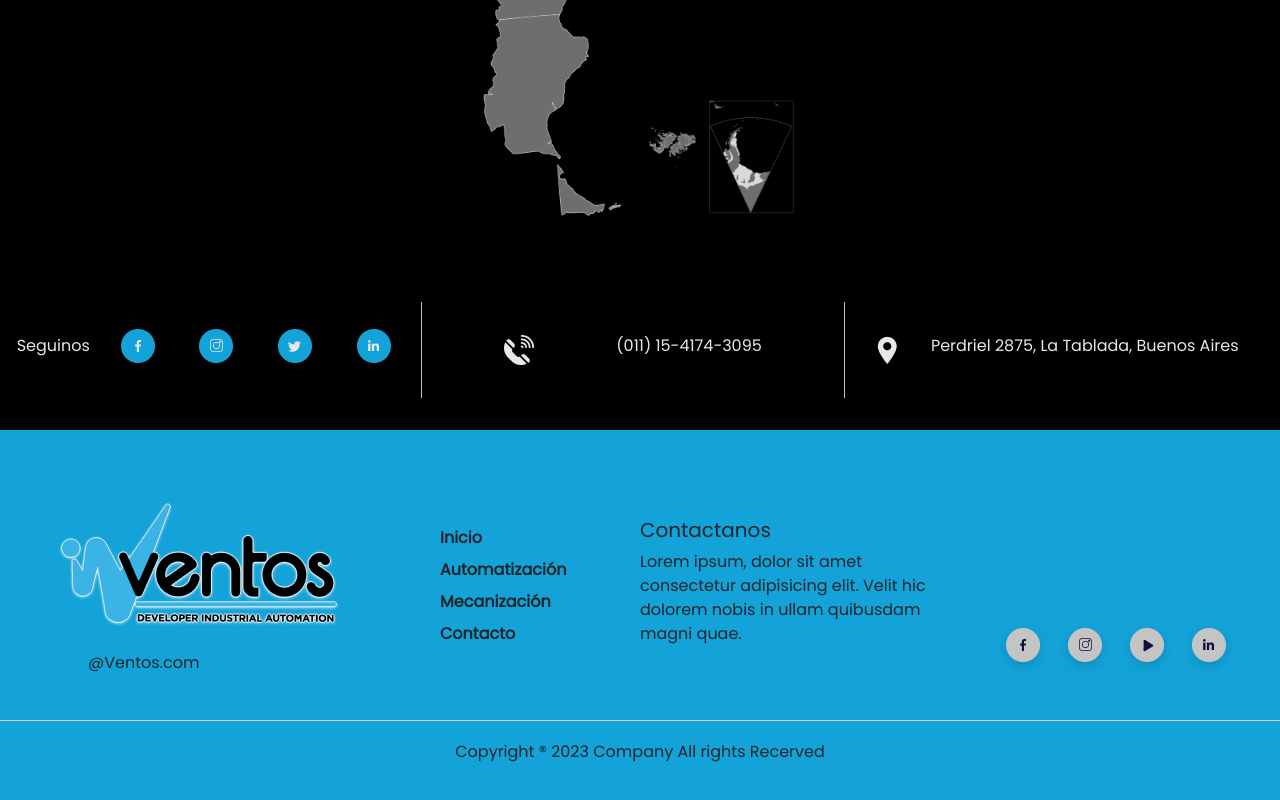
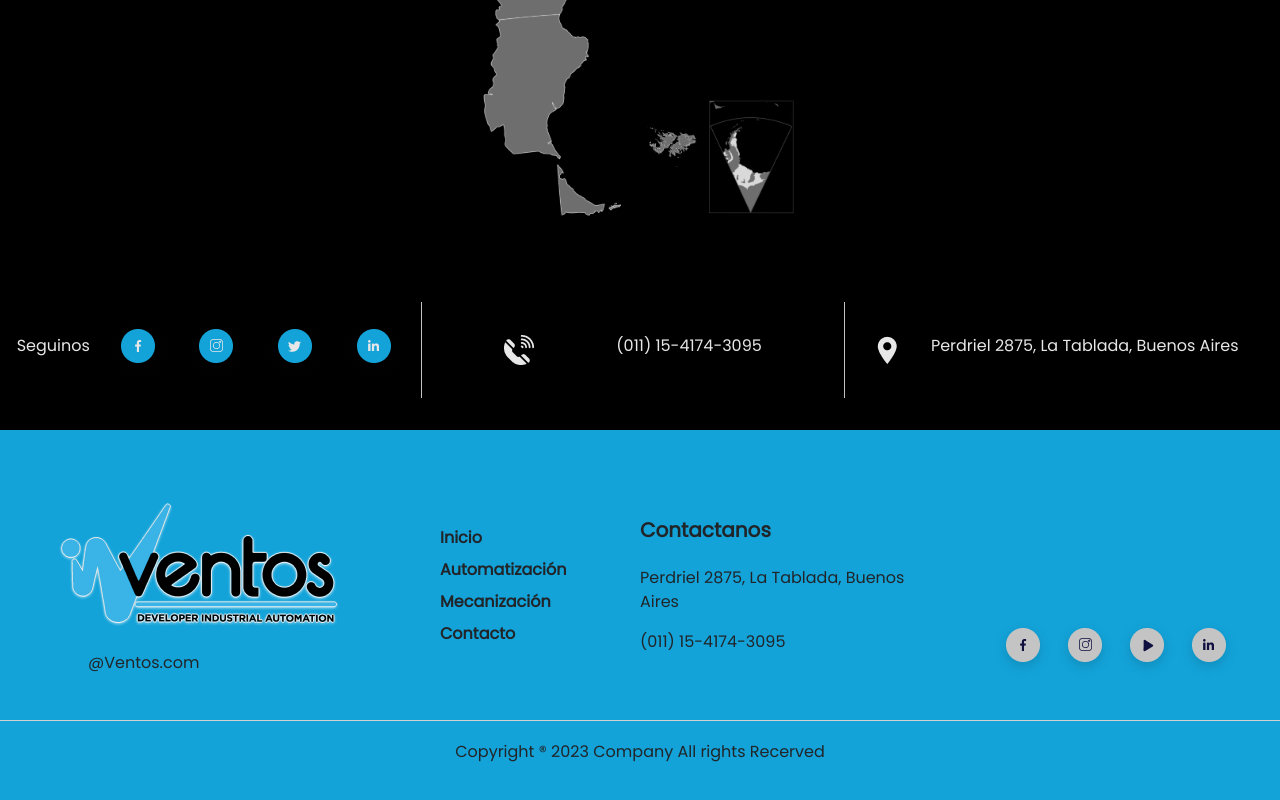
Before and after one commit to JuanBenega/prjVentos, a React (Create React App) app: page /contact in a window 1280 px wide. Shown: the part 818-1618 px from the top of the page. Built offline with nearby package versions, Linux system fonts and the light colour scheme; the HTML template or start-up script is replaced by a standard one.

Commit message:
hover on social icons & links in footer

```diff
--- a/src/components/Footer.jsx
+++ b/src/components/Footer.jsx
@@ -1,4 +1,4 @@
-import { Image, Nav, NavLink } from "react-bootstrap"
+import { Image, NavLink } from "react-bootstrap"
 import logoFooter from '../img/logoFooter.png'
 import facebook from '../img/facebook.png'
 import instagram from '../img/instagram.png'
@@ -23,14 +23,15 @@ const Footer = () => {
                     <NavLink className="linkFoot" href="/contact">Contacto</NavLink>
                 </div>
                 <div className="contactFooter">
-                    <h5>Contactanos</h5>
-                    <p>Lorem ipsum, dolor sit amet consectetur adipisicing elit. Velit hic dolorem nobis in ullam quibusdam magni quae.</p>
+                    <h5 className="contactFooterTitle">Contactanos</h5>
+                    <p>Perdriel 2875, La Tablada, Buenos Aires</p>
+                    <p>(011) 15-4174-3095</p>
                 </div>
                 <div className="socialFooter">
-                    <NavLink href="https://www.facebook.com/profile.php?id=100083334182810" target="_blank"><Image src={facebook} /></NavLink>
-                    <NavLink href="https://www.instagram.com/ventos_oficial/" target="_blank"><Image src={instagram} /></NavLink>
-                    <NavLink href="" target="_blank"><Image src={youtube} /></NavLink>
-                    <NavLink href="https://www.linkedin.com/company/ventoselect-s-r-l/" target="_blank"><Image src={linkedin} /></NavLink>
+                    <NavLink className="footerSocialIcon" href="https://www.facebook.com/profile.php?id=100083334182810" target="_blank"><Image src={facebook} /></NavLink>
+                    <NavLink className="footerSocialIcon" href="https://www.instagram.com/ventos_oficial/" target="_blank"><Image src={instagram} /></NavLink>
+                    <NavLink className="footerSocialIcon" href="" target="_blank"><Image src={youtube} /></NavLink>
+                    <NavLink className="footerSocialIcon" href="https://www.linkedin.com/company/ventoselect-s-r-l/" target="_blank"><Image src={linkedin} /></NavLink>
 
                 </div>
             </div>
--- a/src/styles/components/_footer.scss
+++ b/src/styles/components/_footer.scss
@@ -28,6 +28,10 @@
 
             .linkFoot {
                 margin: 0.5rem 0;
+
+                &:hover {
+                    text-shadow: 0px 2px 4px rgba(0, 0, 0, 0.5);
+                }
             }
 
             @extend %mediaNone;
@@ -35,6 +39,11 @@
 
         .contactFooter {
             padding-top: 3rem;
+
+            .contactFooterTitle {
+                font-weight: bolder;
+                margin-bottom: 1.5rem;
+            }
 
             @extend %mediaNone;
         }
@@ -45,6 +54,10 @@
             align-items: flex-end;
 
             @extend %mediaNone;
+
+            .footerSocialIcon:hover {
+                @extend %hover110;
+            }
 
             @media screen and (min-width: $mobileScreen) {
                 display: flex;
```
